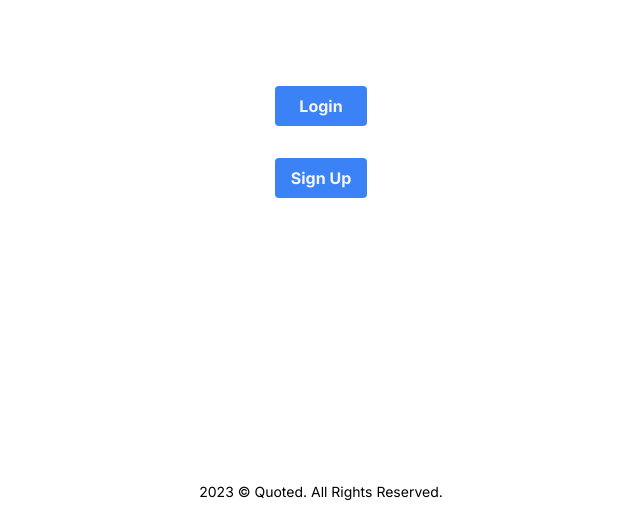
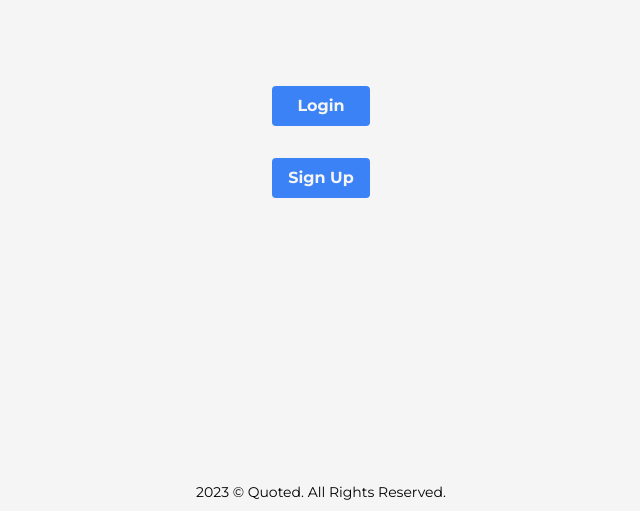
Before and after one commit to tiffmc1/quoted, a Next.js app: page / in a window 1280 px wide. Shown: the part 330-841 px from the top of the page, without its empty margins (319-959 px from the left). Built offline with nearby package versions, Linux system fonts and the light colour scheme; no server answers.

Commit message:
ROOTLAYOUT: changed font & added some global styling

```diff
--- a/src/app/layout.js
+++ b/src/app/layout.js
@@ -1,8 +1,8 @@
 import "./globals.css";
-import { Inter } from "next/font/google";
+import { Montserrat } from "next/font/google";
 import { AuthContextProvider } from "./firebase/context/AuthContext";
 
-const inter = Inter({ subsets: ["latin"] });
+const montserrat = Montserrat({ subsets: ["latin"], variable: "--font-mont" });
 
 export const metadata = {
 	title: "Quoted",
@@ -11,8 +11,11 @@
 
 export default function RootLayout({ children }) {
 	return (
-		<html lang="en">
-			<body className={inter.className}>
+		<html
+			lang="en"
+			className={`${montserrat.variable} font-mont bg-white w-full min-h-screen scroll-smooth`}
+		>
+			<body>
 				<AuthContextProvider>{children}</AuthContextProvider>
 			</body>
 		</html>
```
